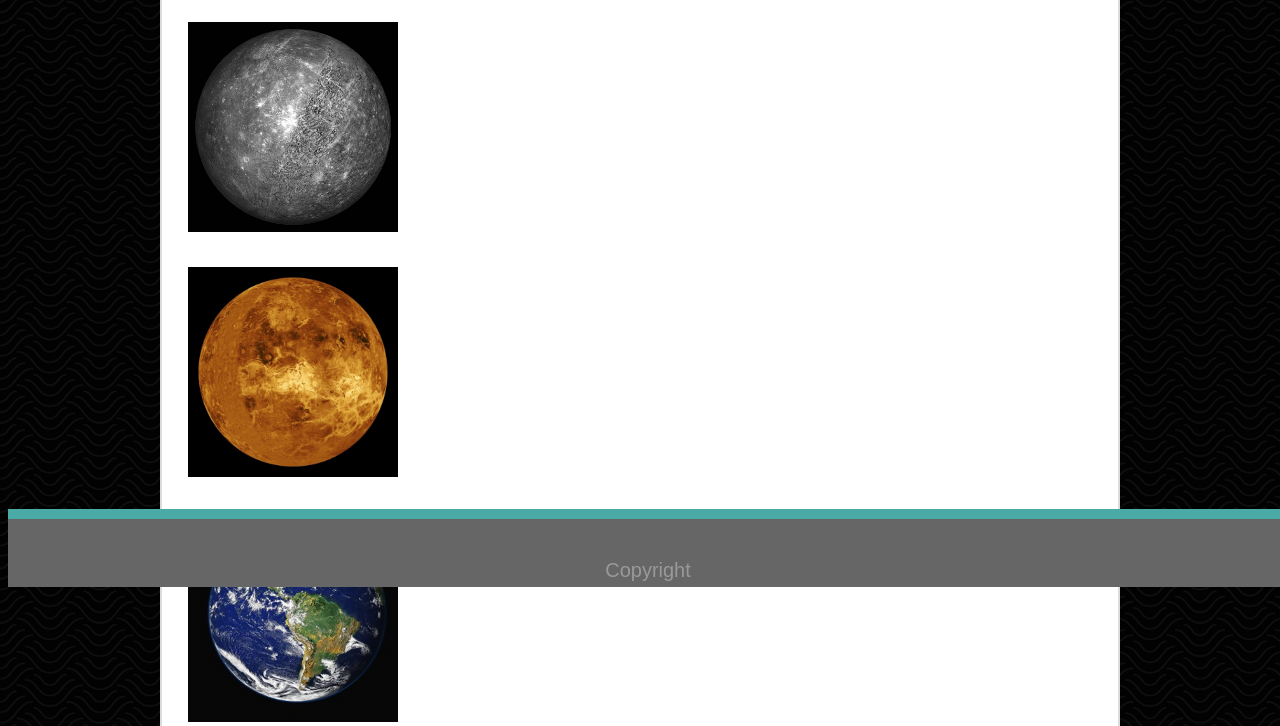
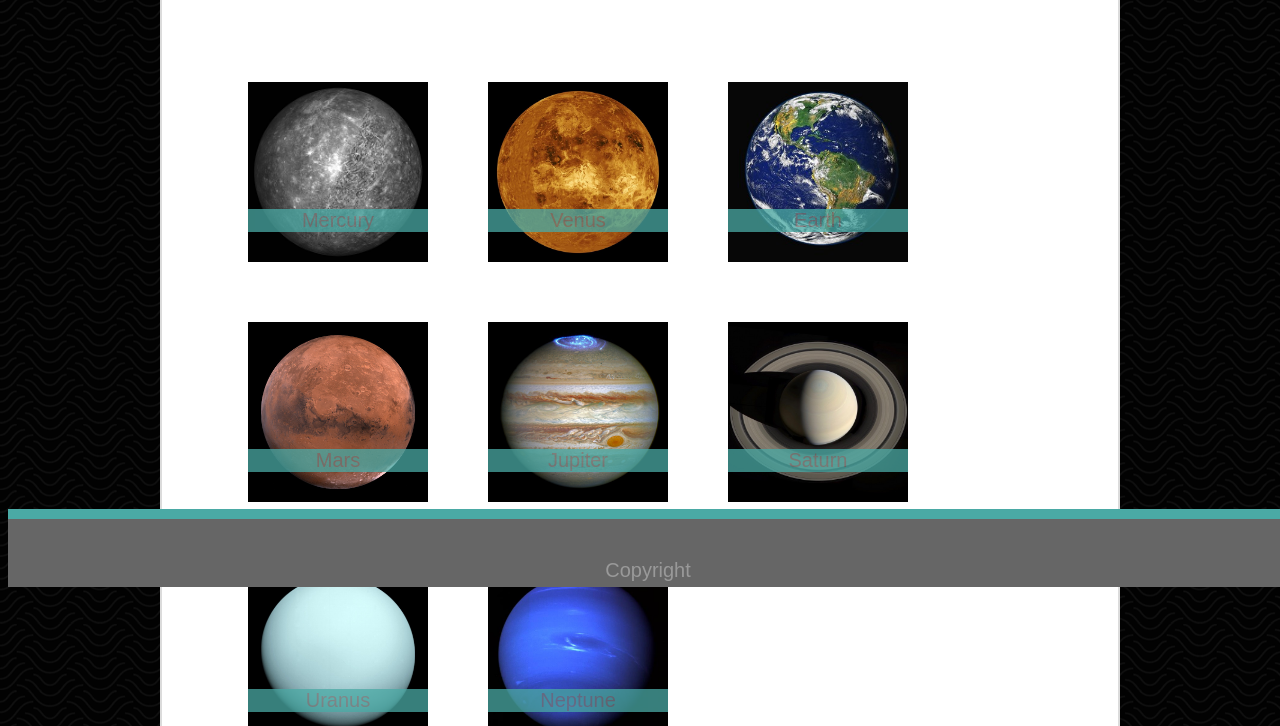
Before and after one commit to chillbuilds/Basic-Portfolio, a plain HTML site: page portfolio.html in a window 1280 px wide. Shown: the part 243-969 px from the top of the page. Drawn offline with Linux system fonts and the light colour scheme; files whose address does not match are found by name.

Commit message:
portfolio complete

```diff
--- a/assets/css/style-2.css
+++ /dev/null
@@ -1,76 +0,0 @@
-* {
-    box-sizing: border-box;
-}
-
-  .wrapper {
-      width: 960px;
-      margin: 0 auto;
-  }
-
-  header {
-    background: #cccccc;
-    border-bottom-color: #cccccc;
-    border-bottom-style: solid;
-    border-bottom-width: 1px;
-  }
-
-  h1 {
-      color: #ffffff;
-      background: #4aaaa5;
-      font-family: Georgia, 'Times New Roman', Times, serif;
-      font-size: 30px;
-      margin-top: 0px;
-      margin-bottom: 0px;
-      padding: 30px;
-      float: left;
-    }
-
-    #page-links {
-        font-family: Arial, Helvetica, sans-serif;
-        font-size: 20px;
-        color: #777777;
-        margin-top: 40px;
-        float: right;
-    }
-
-    #contact-link {
-        padding-right: 20px;
-        float: right;
-    }
-
-    #portfolio-link {
-        padding-left: 20px;
-        padding-right: 20px;
-        border-right-color: #cccccc;
-        border-right-style: solid;
-        border-right-width: 1px;
-        border-left-color: #cccccc;
-        border-left-style: solid;
-        border-left-width: 1px;
-        float: right;
-    }
-
-    #about-me-link {
-        padding-left: 20px;
-        float: right;
-    }
-
-    #about-me {
-        position: relative;
-        height: 200px;
-        padding: 20px;
-        margin-bottom: 20px;
-        text-align: center;
-        background: #eee;
-        top-margin
-      }
-    }
-
-    h2 {
-    font-family: Georgia, 'Times New Roman', Times, serif;
-    font-size: 20px;
-    }
-
-    p {
-
-    }
--- a/assets/css/style.css
+++ b/assets/css/style.css
@@ -35,6 +35,20 @@
         float: left;
     }
 
+    h2 {
+        font-family: Georgia, 'Times New Roman', Times, serif;
+        font-size: 30px;
+        color: #4aaaa5;
+        padding-bottom: 30px;
+        border-bottom: 3px solid #DBDBDB;
+    }
+
+    body {
+        font-family: Arial, Helvetica, sans-serif;
+        font-size: 20px;
+        color: #777777;
+    }
+
     #page-links {
         position: relative;
         font-family: Arial, Helvetica, sans-serif;
@@ -43,6 +57,26 @@
         margin-top: 40px;
         z-index: 1;
     }
+
+    a {
+        color: #777777;
+        text-decoration: none;
+    }
+
+    img {
+        float: left;
+        z-index: -2;
+    }
+
+    .index-img {
+        padding-right: 30px;
+        padding-bottom: 10px;
+    }
+
+    .portfolio-img {
+        padding: 30px;
+    }
+
 
     #contact-link {
         padding-right: 20px;
@@ -75,31 +109,6 @@
         float: left;
       }
 
-    h2 {
-        font-family: Georgia, 'Times New Roman', Times, serif;
-        font-size: 30px;
-        color: #4aaaa5;
-        padding-bottom: 30px;
-        border-bottom: 3px solid #DBDBDB;
-    }
-
-    a {
-        color: #777777;
-        text-decoration: none;
-    }
-
-    img {
-        padding-right: 30px;
-        padding-bottom: 30px;
-        z-index: -2;
-    }
-
-    body {
-        font-family: Arial, Helvetica, sans-serif;
-        font-size: 20px;
-        color: #777777;
-    }
-
     footer {
         position: absolute;
         text-align: center;
@@ -107,13 +116,68 @@
         padding-top: 40px;
         padding-bottom: 5px;
         bottom: -30px;
-        clear: both;
         background: #666666;
         color: #999999;
         border-top: 10px solid #4aaaa5;
+        float: left;
     }
 
     .planet {
-        width: 400px;
+        padding: 30px;
         float: left;
     }
+
+    .planet-tag {
+        position: absolute;
+        text-align: center;
+        width: 75%;
+        font-family: Arial, Helvetica, sans-serif;
+        font-size: 20px;
+        color: #777777;
+        background: #4aaaa5;
+        margin: 20px;
+        bottom: 40px;
+        left: 10px;
+        opacity: .75;
+        float: left;
+    }
+
+    #mercury {
+        position: relative;
+        float: left;
+    }
+
+    #venus {
+        position: relative;
+        float: left;
+    }
+
+    #earth{
+        position: relative;
+        float: left;
+    }
+
+    #mars {
+        position: relative;
+        float: left;
+    }
+
+    #jupiter {
+        position: relative;
+        float: left;
+    }
+
+    #saturn {
+        position: relative;
+        float: left;
+    }
+
+    #uranus {
+        position: relative;
+        float: left;
+    }
+
+    #neptune {
+        position: relative;
+        float: left;
+    }
--- a/portfolio.html
+++ b/portfolio.html
@@ -26,14 +26,30 @@
             <div id="page-body">
                 <h2>Portfolio</h2>
                 <div class="planet">
-                    <img src="assets/images/mercury.jpg" width="240" height="240">
-                    <img src="assets/images/venus.jpg" width="240" height="240">
-                    <img src="assets/images/earth.jpg" width="240" height="240">
-                    <img src="assets/images/mars.jpg" width="240" height="240">
-                    <img src="assets/images/jupiter.jpg" width="240" height="240">
-                    <img src="assets/images/saturn.jpg" width="240" height="240">
-                    <img src="assets/images/uranus.jpg" width="240" height="240">
-                    <img src="assets/images/neptune.jpg" width="240" height="240">
+                    <div id="mercury">
+                        <img src="assets/images/mercury.jpg" class="planet" width="240" height="240">
+                        <div class="planet-tag">Mercury</div></div>
+                    <div id="venus">
+                        <img src="assets/images/venus.jpg" class="planet" width="240" height="240">
+                        <div class="planet-tag">Venus</div></div>
+                    <div id="earth">
+                        <img src="assets/images/earth.jpg" class="planet" width="240" height="240">
+                        <div class="planet-tag">Earth</div></div>
+                    <div id="mars">
+                        <img src="assets/images/mars.jpg" class="planet" width="240" height="240">
+                        <div class="planet-tag">Mars</div></div>
+                    <div id="jupiter">
+                        <img src="assets/images/jupiter.jpg" class="planet" width="240" height="240">
+                        <div class="planet-tag">Jupiter</div></div>
+                    <div id="saturn">
+                        <img src="assets/images/saturn.jpg" class="planet" width="240" height="240">
+                        <div class="planet-tag">Saturn</div></div>
+                    <div id="uranus">
+                        <img src="assets/images/uranus.jpg" class="planet" width="240" height="240">
+                        <div class="planet-tag">Uranus</div></div>
+                    <div id="neptune">
+                        <img src="assets/images/neptune.jpg" class="planet" width="240" height="240">
+                        <div class="planet-tag">Neptune</div></div>
                 </div>
             </div>
     </div>
```
Also changed, not shown: index.html (+3 -5 lines). Lines whose indentation alone changed are shown as unchanged.
